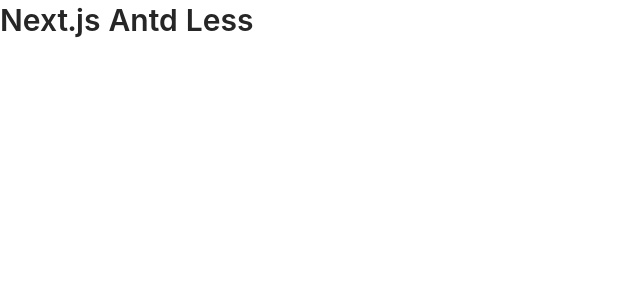
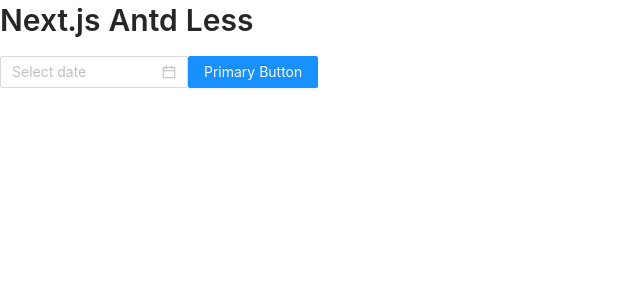
Before and after one commit to khunnunthawat/my-less, a Next.js app: page / in a window 1280 px wide. Shown: the top 300 px of the page, without its empty margins (0-640 px from the left). Built offline with nearby package versions, Linux system fonts and the light colour scheme.

Commit message:
change-index

```diff
--- a/src/pages/index.tsx
+++ b/src/pages/index.tsx
@@ -10,7 +10,7 @@
         <Title level={2} className='text-6xl font-bold text-blue-500'>
           Next.js Antd Less
         </Title>
-        {/* <BtnLayout /> */}
+        <BtnLayout />
       </main>
     </div>
   );
```
